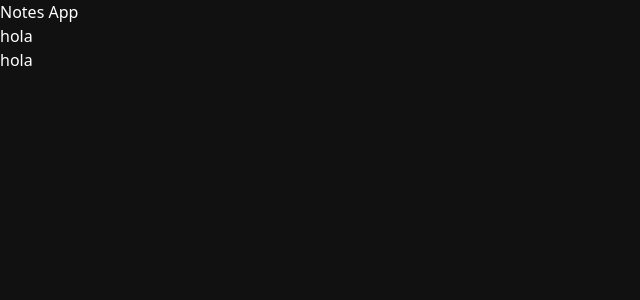
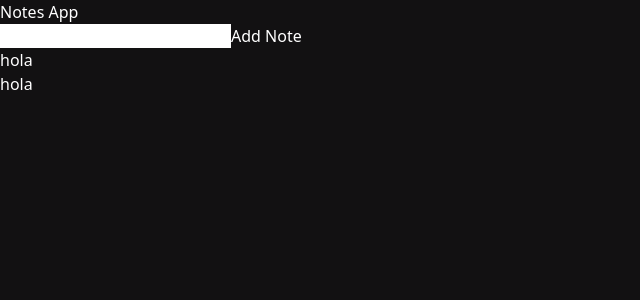
Before and after one commit to ClexyT/Notes-App, a React (Vite) app: page / in a window 1280 px wide. Shown: the top 300 px of the page, without its empty margins (0-640 px from the left). Built offline with nearby package versions, Linux system fonts and the light colour scheme.

Commit message:
Agregue la funcion para agregar nota

```diff
--- /dev/null
+++ b/src/components/AddNote.jsx
@@ -0,0 +1,29 @@
+import React from 'react'
+import { useState } from 'react'
+const AddNote = () => {
+    const [notes, setNotes] = useState([]);
+    const [newNote, setNewNote] = useState("");
+    const handleNoteChange = (event) => {
+        setNewNote(event.target.value);
+    }
+    const addNote = (event) => {
+        event.preventDefault();
+        setNotes([...notes, newNote]);
+        setNewNote("");
+    }
+  return (
+    <div>
+      <form onSubmit={addNote}>
+        <input type="text" value={newNote} onChange={handleNoteChange} />
+        <button type="submit">Add Note</button>
+      </form>
+      <ul>
+        {notes.map((note) => (
+          <li key={note}>{note}</li>
+        ))}
+      </ul>
+    </div>
+  )
+}
+
+export default AddNote
--- a/src/components/App.jsx
+++ b/src/components/App.jsx
@@ -1,9 +1,11 @@
+import AddNote from "./AddNote"
 import NotesManager from "./NotesManager"
 
 function App() {
   return (
     <div>
       <h1 className="flex justify-center text-2xl">Notes App</h1>
+      <AddNote />
       <NotesManager />
       </div>
   )
--- a/src/components/NotesManager.jsx
+++ b/src/components/NotesManager.jsx
@@ -4,7 +4,7 @@ import NoteManager from "./NoteManager"
 const NotesManager = () => {
   return (
     <div>
-      <NoteManager tittle="hola" description="hola"/>
+      <NoteManager tittle="hola" description="hola" category/>
     </div>
   )
 }
```
